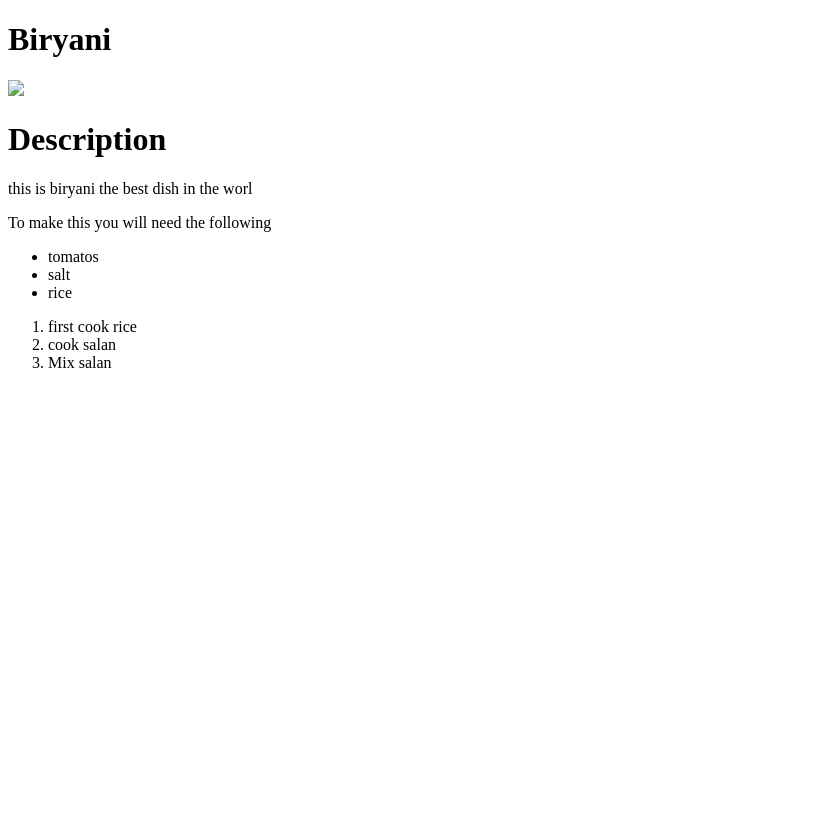
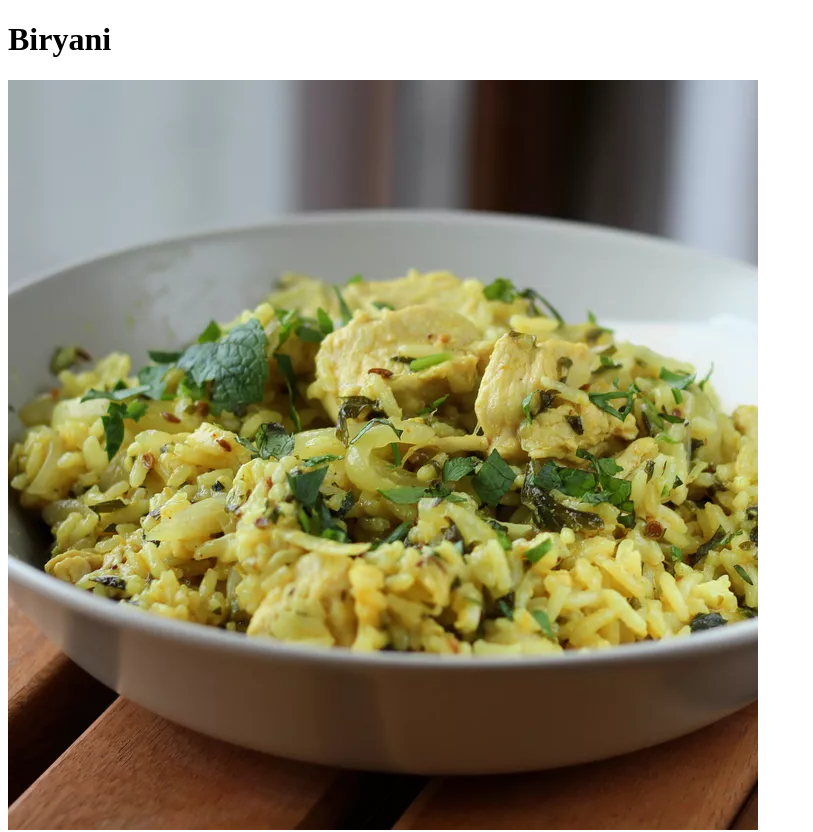
Before and after one commit to abbasr2000/odin-recipes, a plain HTML site: page odin-recipes/biryani.html in a window 1280 px wide. Shown: the top 832 px of the page, without its empty margins (0-813 px from the left). Before the commit the page ends 800 px from the top, so only its background shows below. Drawn offline with Linux system fonts and the light colour scheme; the site is published under a folder, as on GitHub Pages, so addresses that start at the root find nothing.

Commit message:
fixed pic

```diff
--- a/odin-recipes/biryani.html
+++ b/odin-recipes/biryani.html
@@ -6,7 +6,7 @@
 	</head>
 	<body>
 		<h1>Biryani</h1>
-		<img src="/biryani.webp">
+		<img src="biryani.webp">
 		<h1>Description</h1>
 		<p>this is biryani the best dish in the worl</p>
 		<p>To make this you will need the following</p>
```
